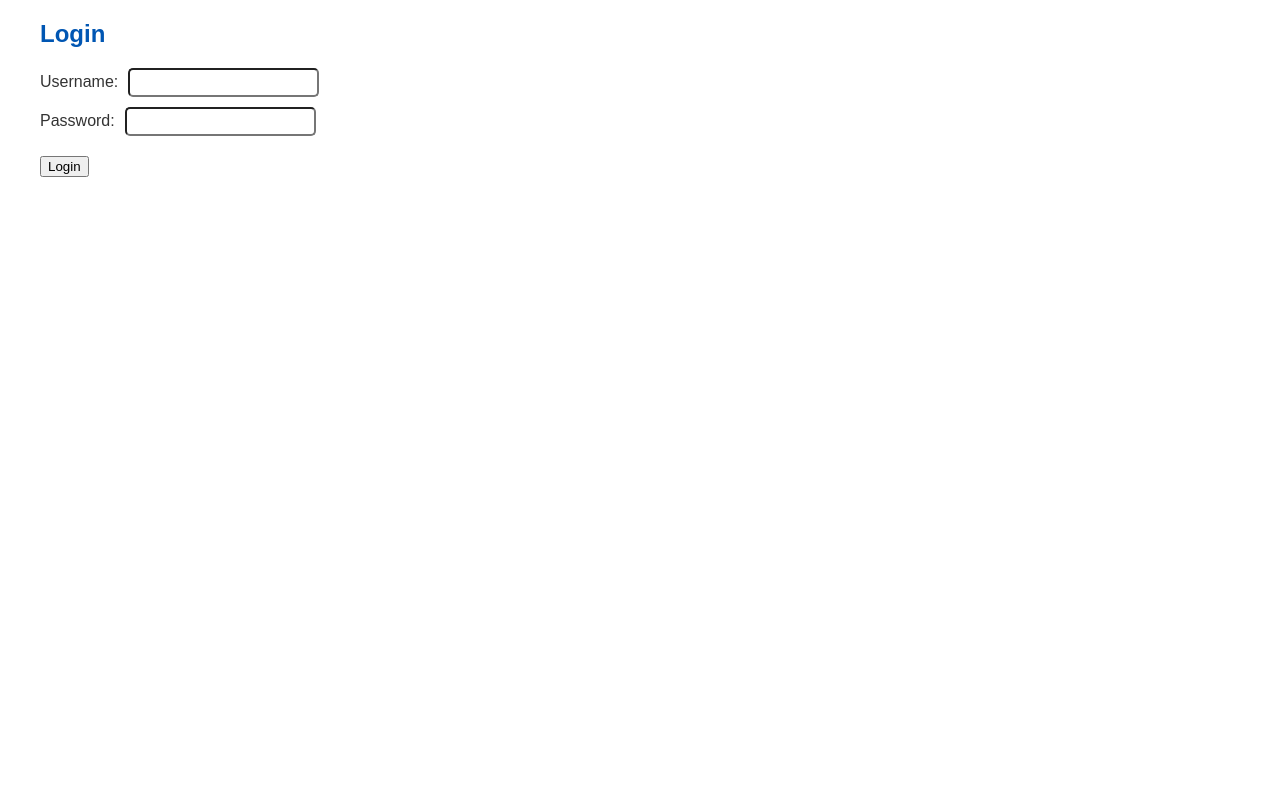
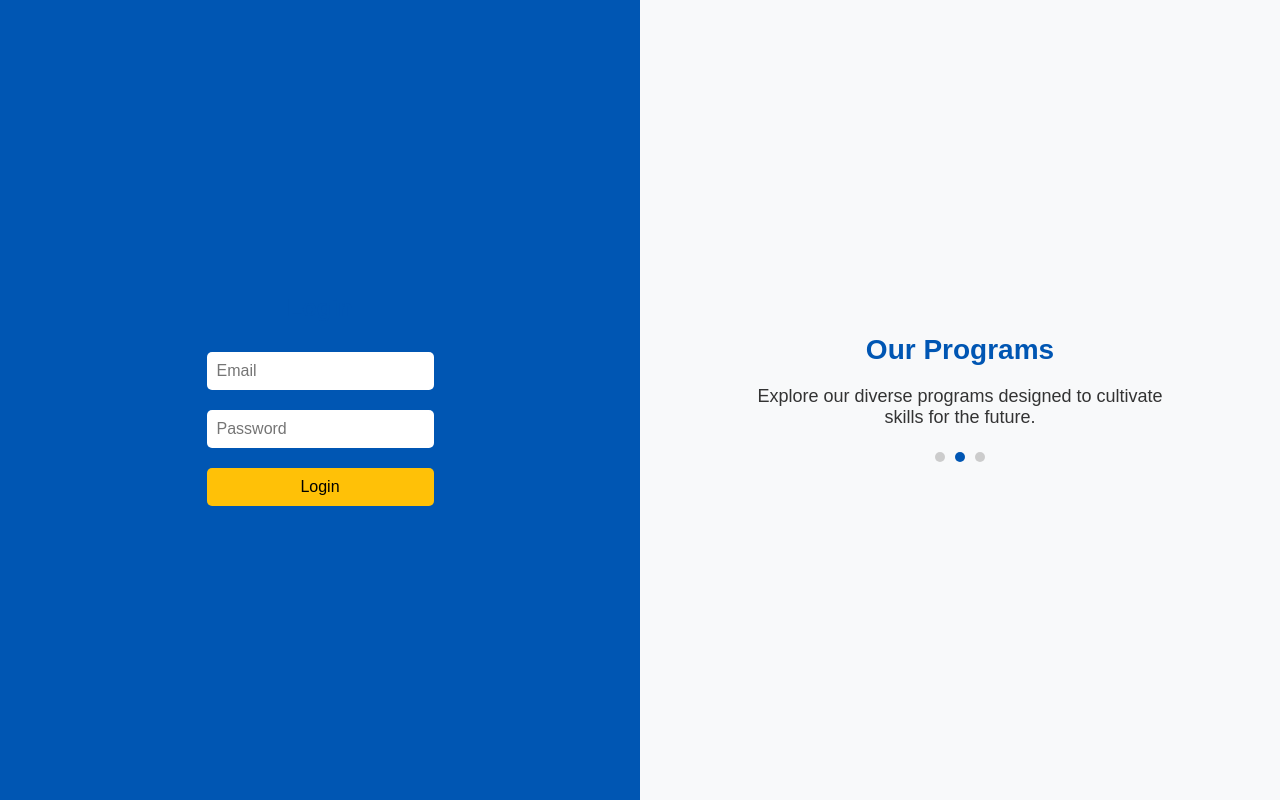
Before and after one commit to UmeFarva/fypynew, a React (Vite) app in the folder frontend/vite-project/: page /login in a window 1280 px wide. Built offline with nearby package versions, Linux system fonts and the light colour scheme.

Commit message:
loginpage

```diff
--- a/frontend/vite-project/src/components/Header.jsx
+++ b/frontend/vite-project/src/components/Header.jsx
@@ -3,7 +3,7 @@ import React from 'react';
 const Header = () => {
     return (
         <header>
-            <h1>Sukkur IBA University</h1>
+
         </header>
     );
 };
--- a/frontend/vite-project/src/pages/Homepage.jsx
+++ b/frontend/vite-project/src/pages/Homepage.jsx
@@ -1,8 +1,8 @@
 import React from 'react';
-import Header from '../components/Header';
+import Header from '../components/Header';  // Header with University name and info
 import Footer from '../components/Footer';
 import AboutUs from '../components/AboutUs';
-import Criteria from '../components/Criteria';  // Updated to use Criteria
+import Criteria from '../components/Criteria';
 import Faculty from '../components/Faculty';
 import { useNavigate } from 'react-router-dom';
 import '../styles/global.css';
@@ -16,13 +16,15 @@ const HomePage = () => {
 
     return (
         <div>
+            {/* Header for university info */}
             <Header />
+
             {/* Navigation Bar */}
             <nav className="navbar">
                 <ul>
                     <li><a href="#home">Home</a></li>
                     <li><a href="#about-us">About Us</a></li>
-                    <li><a href="#criteria">Criteria</a></li> {/* Updated to Criteria */}
+                    <li><a href="#criteria">Criteria</a></li>
                     <li><a href="#faculty-info">Faculty</a></li>
                 </ul>
             </nav>
@@ -30,7 +32,7 @@ const HomePage = () => {
             {/* Main Content */}
             <div className="container">
                 <main>
-                    {/* Hero Section with Image */}
+                    {/* Hero Section */}
                     <section className="hero-section">
                         <div className="hero-text">
                             <h1>Welcome to Sukkur IBA University</h1>
@@ -46,7 +48,7 @@ const HomePage = () => {
                     </section>
 
                     {/* Criteria Section */}
-                    <Criteria />  {/* Updated to Criteria */}
+                    <Criteria />
 
                     {/* Faculty Section */}
                     <Faculty />
--- a/frontend/vite-project/src/pages/LoginPage.jsx
+++ b/frontend/vite-project/src/pages/LoginPage.jsx
@@ -1,46 +1,73 @@
-import React, { useState } from 'react';
-import '../styles/global.css'; // Import global styles
+import React, { useState, useEffect } from 'react';
+import '../styles/login.css';
 
-const LoginPage = () => {
-    const [username, setUsername] = useState('');
-    const [password, setPassword] = useState('');
+function LoginPage() {
+    const [currentSlide, setCurrentSlide] = useState(0);
 
-    const handleLogin = (e) => {
-        e.preventDefault();
-        // Handle login logic here
-        console.log('Login Attempted', { username, password });
-    };
+    // Array of slides with content
+    const slides = [
+        {
+            title: "Welcome to Sukkur IBA University",
+            content: "Pioneering excellence in education and innovation for tomorrow's leaders.",
+        },
+        {
+            title: "Our Programs",
+            content: "Explore our diverse programs designed to cultivate skills for the future.",
+        },
+        {
+            title: "Registration",
+            content: (
+                <form className="registration-form">
+                    <h2>Register Here</h2>
+                    <input type="text" placeholder="Full Name" required />
+                    <input type="email" placeholder="Email" required />
+                    <input type="password" placeholder="Password" required />
+                    <button type="submit">Register</button>
+                </form>
+            ),
+        },
+    ];
+
+    // Auto slide change
+    useEffect(() => {
+        const interval = setInterval(() => {
+            setCurrentSlide((prevSlide) => (prevSlide === slides.length - 1 ? 0 : prevSlide + 1));
+        }, 5000); // Change slide every 5 seconds
+        return () => clearInterval(interval);
+    }, [slides.length]);
 
     return (
-        <div className="container">
-            <h2 className="center">Login</h2>
-            <form onSubmit={handleLogin} className="center">
-                <div>
-                    <label>Username:</label>
-                    <input
-                        type="text"
-                        value={username}
-                        onChange={(e) => setUsername(e.target.value)}
-                        required
-                        style={{ marginLeft: '10px', padding: '5px', borderRadius: '5px' }}
-                    />
+        <div className="login-page">
+            {/* Login Form Section */}
+            <div className="login-form-container">
+                <h2>Login</h2>
+                <form>
+                    <input type="email" placeholder="Email" required />
+                    <input type="password" placeholder="Password" required />
+                    <button type="submit">Login</button>
+                </form>
+            </div>
+
+            {/* Slideshow Section */}
+            <div className="slideshow-container">
+                <div className="slide">
+                    <h2>{slides[currentSlide].title}</h2>
+                    <p>{slides[currentSlide].content}</p>
                 </div>
-                <div style={{ marginTop: '10px' }}>
-                    <label>Password:</label>
-                    <input
-                        type="password"
-                        value={password}
-                        onChange={(e) => setPassword(e.target.value)}
-                        required
-                        style={{ marginLeft: '10px', padding: '5px', borderRadius: '5px' }}
-                    />
+
+                {/* Slide Indicators */}
+                <div className="slide-indicators">
+                    {slides.map((_, index) => (
+                        <span
+                            key={index}
+                            className={index === currentSlide ? "active" : ""}
+                            onClick={() => setCurrentSlide(index)}
+                        ></span>
+                    ))}
                 </div>
-                <button type="submit" style={{ marginTop: '20px' }}>
-                    Login
-                </button>
-            </form>
+            </div>
         </div>
     );
-};
+}
 
 export default LoginPage;
--- a/frontend/vite-project/src/styles/global.css
+++ b/frontend/vite-project/src/styles/global.css
@@ -10,17 +10,40 @@ body {
 .container {
     max-width: 1200px;
     margin: 0 auto;
-    padding: 0 20px;
+    padding: 20px;
 }
 
 h1, h2, h3 {
     color: #0056b3;
 }
 
+/* Header */
+header {
+    background-color: #f5f5f5;
+    padding: 15px 0;
+    text-align: center;
+    border-bottom: 2px solid #0056b3;
+}
+
+header h1 {
+    margin: 0;
+    font-size: 28px;
+    color: #0056b3;
+}
+
+header p {
+    margin: 5px 0;
+    font-size: 16px;
+    color: #333;
+}
+
 /* Navigation Bar */
 .navbar {
     background-color: #0056b3;
     padding: 10px 0;
+    position: sticky; /* Makes it sticky */
+    top: 0;
+    z-index: 1000; /* Ensures navbar is above other content */
 }
 
 .navbar ul {
@@ -53,7 +76,7 @@ h1, h2, h3 {
     justify-content: space-between;
     align-items: center;
     padding: 60px 0;
-    background-color: #eef7ff;
+    background-color: #ffffff;
 }
 
 .hero-text {
@@ -89,10 +112,11 @@ h1, h2, h3 {
 .cta-button:hover {
     background-color: #ffc107;
 }
+
 /* Criteria Section */
 .criteria-section {
     padding: 60px 0;
-    background-color: #f7f7f7;
+    background-color: #ffffff;
     text-align: center;
 }
 
@@ -106,7 +130,6 @@ h1, h2, h3 {
     width: 30%;
     margin: 15px 0;
     padding: 20px;
-    background-color: #fff;
     border-radius: 8px;
     box-shadow: 0 4px 8px rgba(0, 0, 0, 0.1);
     transition: transform 0.3s ease;
@@ -119,7 +142,7 @@ h1, h2, h3 {
 /* Faculty Section */
 .faculty-section {
     padding: 60px 0;
-    background-color: #eef7ff;
+    background-color: #ffffff;
     text-align: center;
 }
 
@@ -133,7 +156,6 @@ h1, h2, h3 {
     width: 30%;
     margin: 15px 0;
     padding: 20px;
-    background-color: #fff;
     border-radius: 8px;
     box-shadow: 0 4px 8px rgba(0, 0, 0, 0.1);
     transition: transform 0.3s ease;
--- /dev/null
+++ b/frontend/vite-project/src/styles/login.css
@@ -0,0 +1,144 @@
+/* Global reset */
+* {
+    margin: 0;
+    padding: 0;
+    box-sizing: border-box;
+}
+
+/* Softer blue background */
+.login-page {
+    display: flex;
+    height: 100vh;
+    background-color: #e6f0ff; /* Soft blue background */
+}
+
+.login-form-container {
+    flex: 1;
+    background-color: #0056b3; /* Darker blue for contrast */
+    color: white;
+    display: flex;
+    flex-direction: column;
+    justify-content: center;
+    align-items: center;
+    padding: 40px;
+}
+
+.login-form-container h2 {
+    margin-bottom: 20px;
+}
+
+.login-form-container form {
+    display: flex;
+    flex-direction: column;
+}
+
+.login-form-container input {
+    padding: 10px;
+    margin: 10px 0;
+    width: 100%;
+    border: none;
+    border-radius: 5px;
+    outline: none;
+    font-size: 16px;
+}
+
+.login-form-container button {
+    padding: 10px;
+    background-color: #ffc107;
+    border: none;
+    border-radius: 5px;
+    cursor: pointer;
+    font-size: 16px;
+    color: black;
+    margin-top: 10px;
+}
+
+.login-form-container button:hover {
+    background-color: #e6b107;
+}
+
+/* Registration Button */
+.registration-button {
+    margin-top: 20px;
+    padding: 10px;
+    background-color: #ffc107;
+    border: none;
+    border-radius: 5px;
+    cursor: pointer;
+    font-size: 16px;
+    color: black;
+}
+
+.registration-button:hover {
+    background-color: #e6b107;
+}
+
+/* Slideshow */
+.slideshow-container {
+    flex: 1;
+    display: flex;
+    flex-direction: column;
+    justify-content: center;
+    align-items: center;
+    background-color: #f8f9fa; /* Soft light background for readability */
+    padding: 40px;
+    position: relative;
+}
+
+.slide {
+    text-align: center;
+    max-width: 80%;
+}
+
+.slide h2 {
+    font-size: 28px;
+    margin-bottom: 20px;
+    color: #0056b3;
+}
+
+.slide p {
+    font-size: 18px;
+    color: #333;
+}
+
+.registration-form input {
+    width: 100%;
+    padding: 10px;
+    margin-bottom: 10px;
+    border: 1px solid #ccc;
+    border-radius: 5px;
+}
+
+.registration-form button {
+    padding: 10px;
+    width: 100%;
+    background-color: #0056b3;
+    color: white;
+    border: none;
+    border-radius: 5px;
+    cursor: pointer;
+    font-size: 16px;
+}
+
+.registration-form button:hover {
+    background-color: #003f87;
+}
+
+/* Slide Indicators */
+.slide-indicators {
+    margin-top: 20px;
+}
+
+.slide-indicators span {
+    height: 10px;
+    width: 10px;
+    background-color: #ccc;
+    border-radius: 50%;
+    display: inline-block;
+    margin: 0 5px;
+    cursor: pointer;
+}
+
+.slide-indicators .active {
+    background-color: #0056b3;
+}
```
